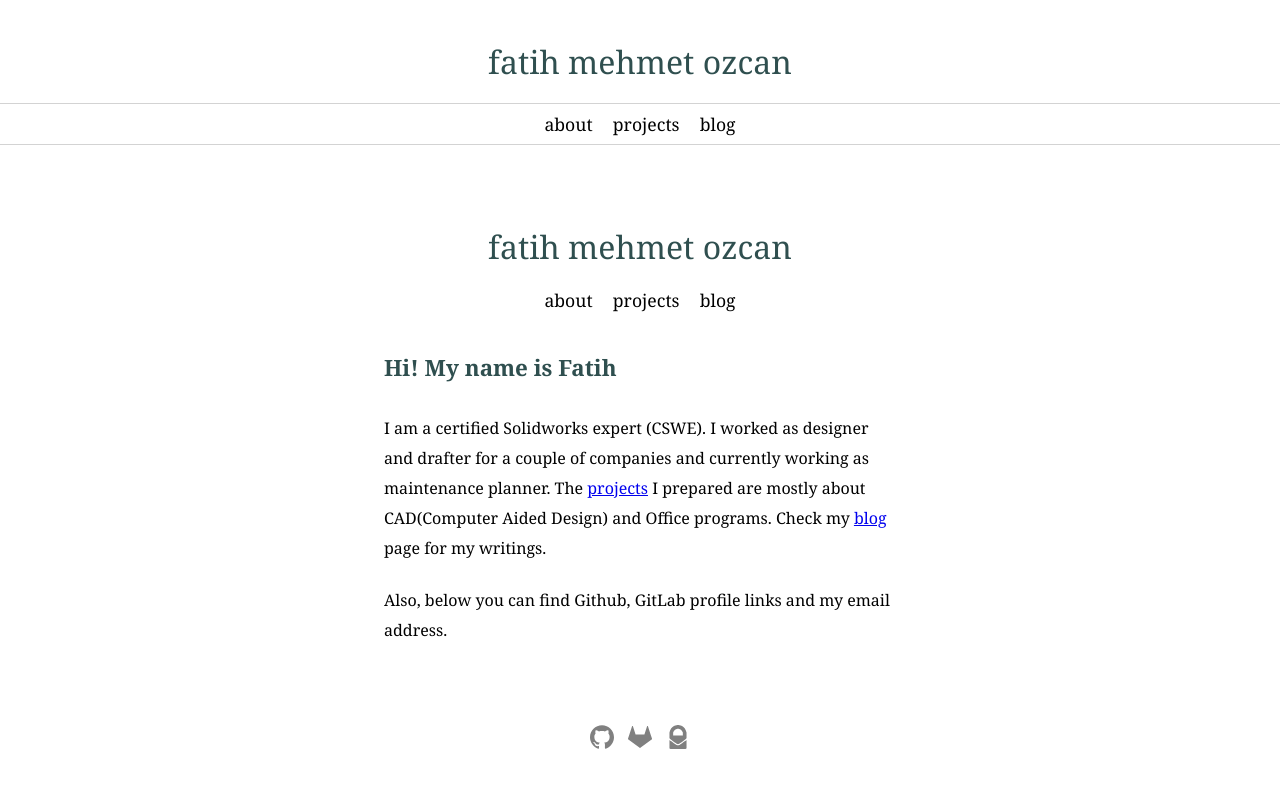
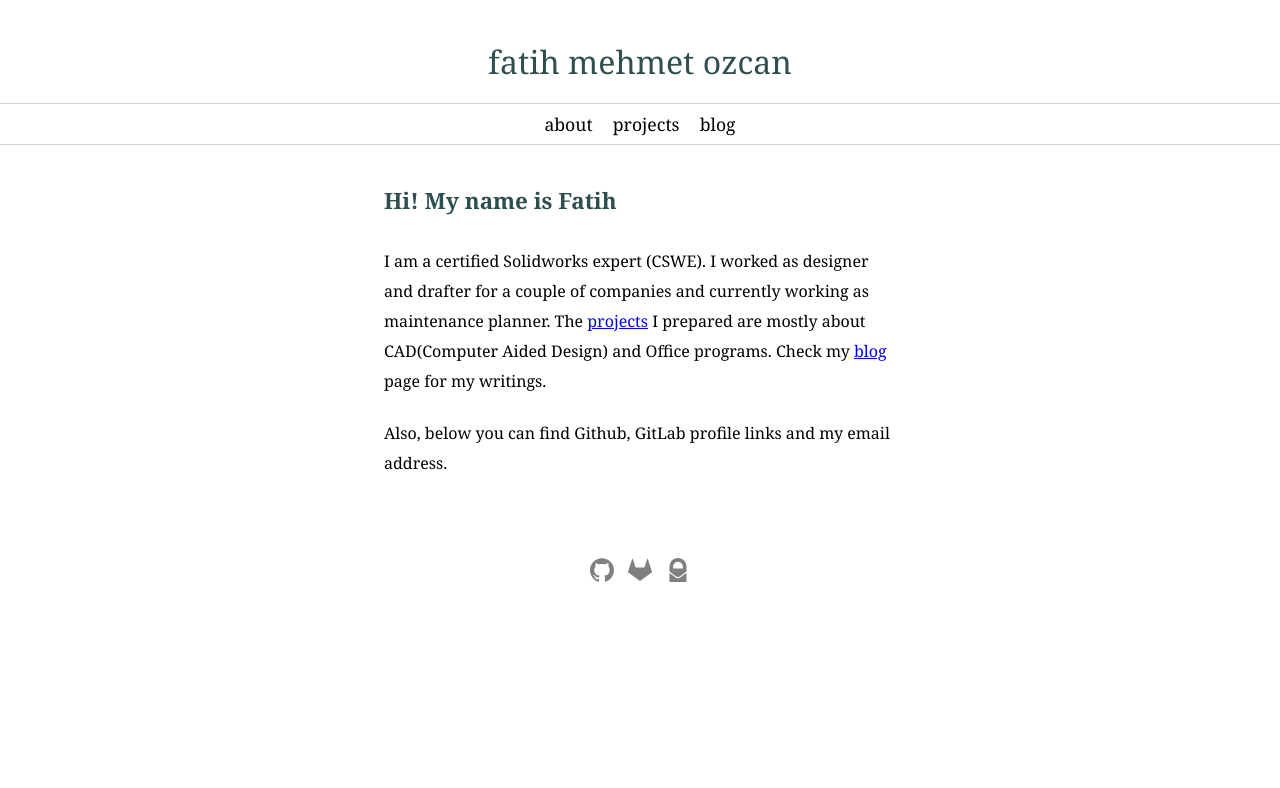
Before and after one commit to fatihmeh/fatihmeh.github.io, a Jekyll site: the page built from index.html, in a window 1280 px wide. Shown: the top 788 px of the page. Built offline with Jekyll 4.4.1, drawn with Linux system fonts in a browser that asks for light colours.

Commit message:
Header bar updated. Whole class removed

```diff
--- a/_layouts/default.html
+++ b/_layouts/default.html
@@ -24,15 +24,6 @@
 			</div>
 		</div>
 
-		<div id="whole">
-			<div id="header-div">
-				<p id="header-text">fatih mehmet ozcan</p>
-				<a class="nav" href="https://fatihmeh.github.io">about</a>
-				<a class="nav" href="/projects">projects</a>
-				<a class="nav" href="/blog">blog</a>
-			</div>
-
-
 		<div id="container">
 			{{ content }}
 		</div>
@@ -43,7 +34,5 @@
 		<a class="footer-links" href="mailto:fatihmehmetozcan - at - protonmail.com" target="_blank"><img height="24" width="24" src="/assets/protonmail.svg"/></a>
 		</div>
 
-	</div>
-
 </body>
 </html>
--- a/css/main.css
+++ b/css/main.css
@@ -22,11 +22,8 @@ time, mark, audio, video {
 body {
   font-family: Georgia, serif;
 }
-#whole {
-  width:40%; margin:auto; margin-top:0px; margin-bottom:0px;
-  }
 #container {
-  text-align:left;
+  width:40%; margin:auto; margin-top:0px; margin-bottom:0px;  text-align:left;
 }
 
 
@@ -135,7 +132,7 @@ a:hover, .blog-title:hover {
 /* mobile */
 
 @media only screen and (max-width: 1279px) {
-   #whole {
+   #container {
     width: 90%;
   }
   .img-responsive {
```
